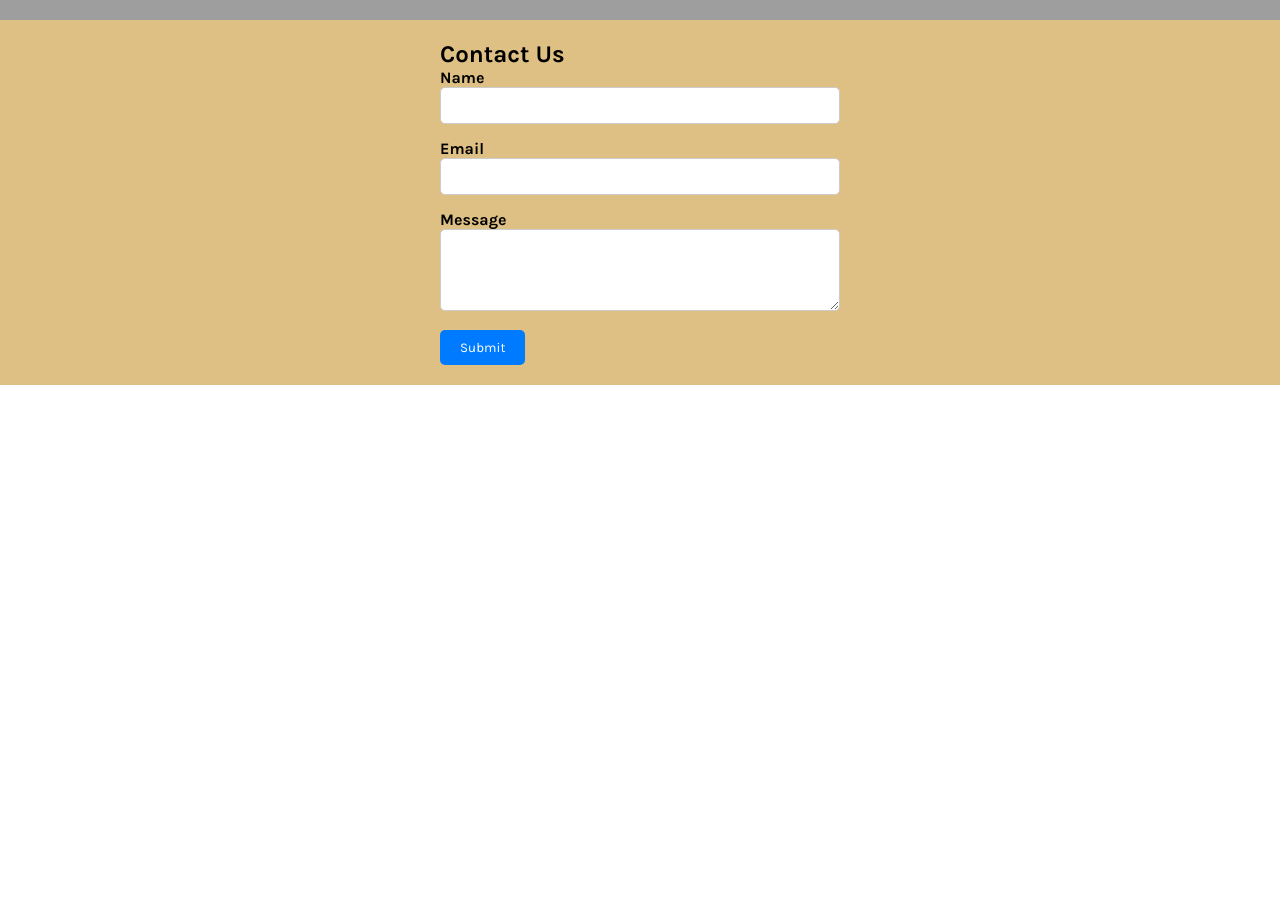
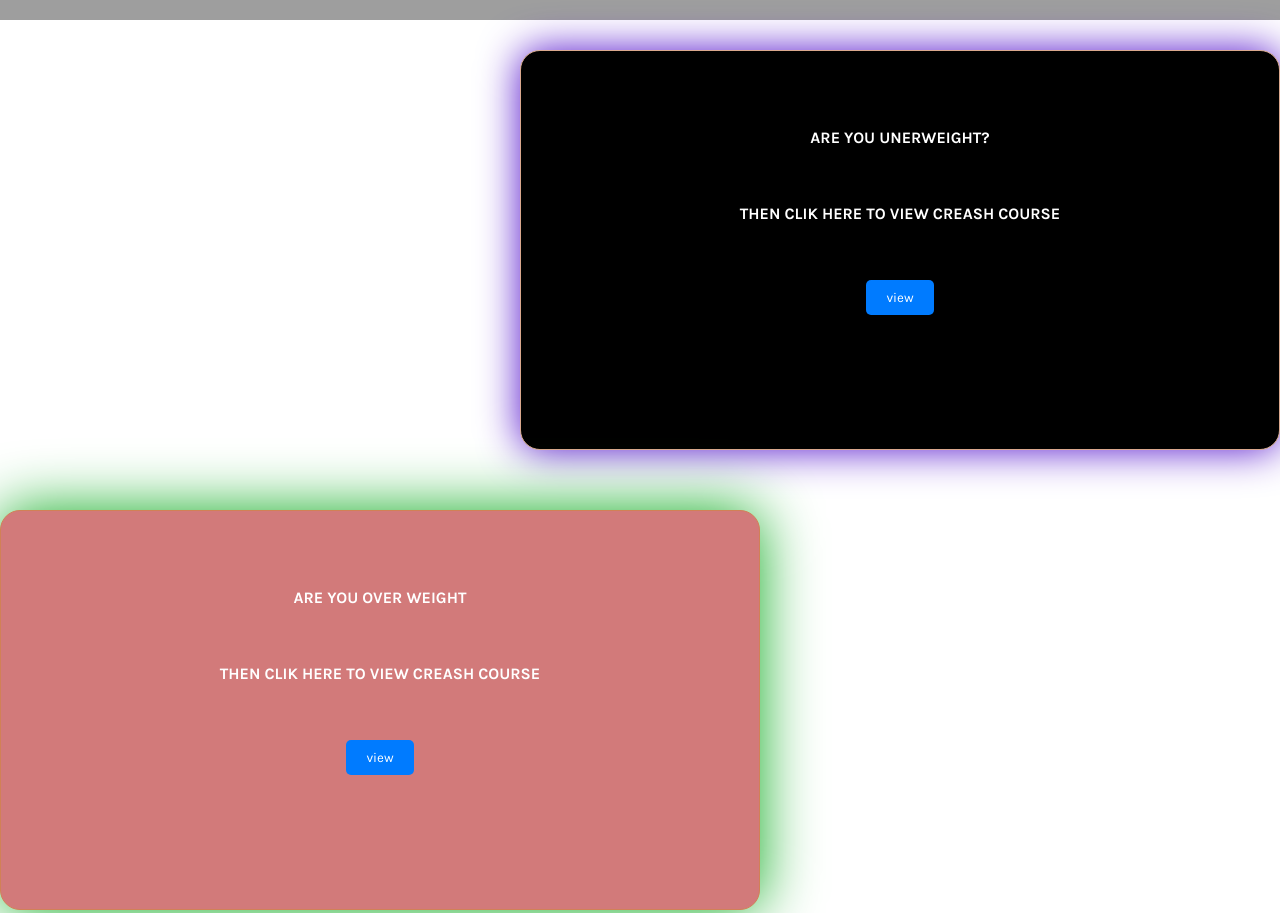
Before and after one commit to TECHTRICS00/gym2, a plain HTML site: page index.html in a window 1280 px wide. Shown: the part 780-1693 px from the top of the page. Before the commit the page ends 1165 px from the top, so only its background shows below. Drawn offline with Linux system fonts and the light colour scheme; grey boxes are pictures that could not be loaded; a script that the page names is missing.

Commit message:
Update index.html

```diff
--- a/index.html
+++ b/index.html
@@ -35,7 +35,111 @@
       <a href="start.html" class="hire">let's start</a>
     </div>
   </div>
+  <!DOCTYPE html>
+  <html>
+  <head>
+  <meta name="viewport" content="width=device-width, initial-scale=1">
+  <style>
+  * {
+    box-sizing: border-box;
+  }
+
+  /* Create two equal columns that floats next to each other */
+  .column {
+    float: right;
+    width: 50%;
+    padding: 20px;
+    height: 300px;
+    background-color: #8be2a3;
+    height: 400px;
+    width: 760px;
+    border-radius: 20px;
+    align-items:center ;
+    margin: 30px auto 30px auto;
+    display: block;
+    border: solid 1px #daa88e;
+    box-shadow: 0 0 40px 0 #5210cc/* Should be removed. Only for demonstration */
+  }
+
+  /* Clear floats after the columns */
+  .row:after {
+    content: "";
+    display: table;
+    clear: both;
+
+  }
+  .column2
+  {
+    float: left;
+    width: 50%;
+    padding: 20px;
+    height: 300px;
+    background-color: #010101;
+    height: 400px;
+    width: 760px;
+    border-radius: 20px;
+    align-items:center ;
+    margin: 30px auto 30px auto;
+    display: block;
+    border: solid 1px #d18156;
+    box-shadow: 0 0 60px 0 #0dab1f
+  }
+
+  </style>
+  </head>
+  <body>
+  <div class="row">
+    <div class="column" style="background-image: url(back.jpg);">
+      <h2></h2>
+      <center>
+      <BR>
+        <BR>
+          <BR>
+
+      <p>ARE YOU UNERWEIGHT?</p>
+      <BR>
+        <BR>
+          <BR>
+      THEN CLIK HERE TO VIEW CREASH COURSE
+      <br>
+      <br>
+      <br>
+      <br>
+      <center>
+      <button>
+        view
+      </button>
+      </center>
+      </center>
+    </div>
+    <div class="column2" style="background-color:#d27a7a;">
+      <h2></h2>
+      <center>
+      <BR>
+        <BR>
+          <BR>
+      <p>ARE YOU OVER WEIGHT</p>
+      <BR>
+        <BR>
+          <BR>
+      THEN CLIK HERE TO VIEW CREASH COURSE
+      <br>
+      <br>
+      <br>
+      <br>
+      <center>
+      <button>
+        view
+      </button>
+      </center>
+    </div>
+  </div>
+  </center>
+
+  </body>
+  </html>
 </body>
+
      <footer>
         <div class="contact-form">
             <h2>Contact Us</h2>
```
